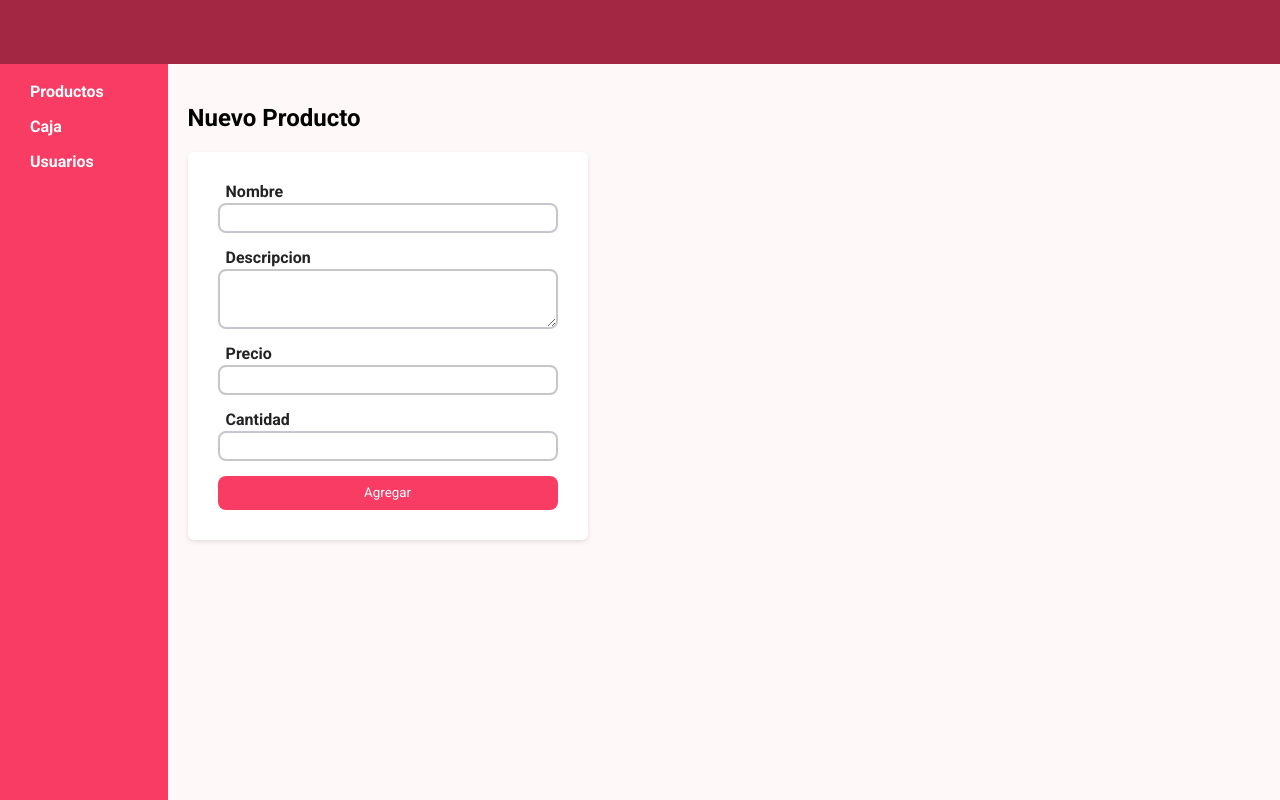
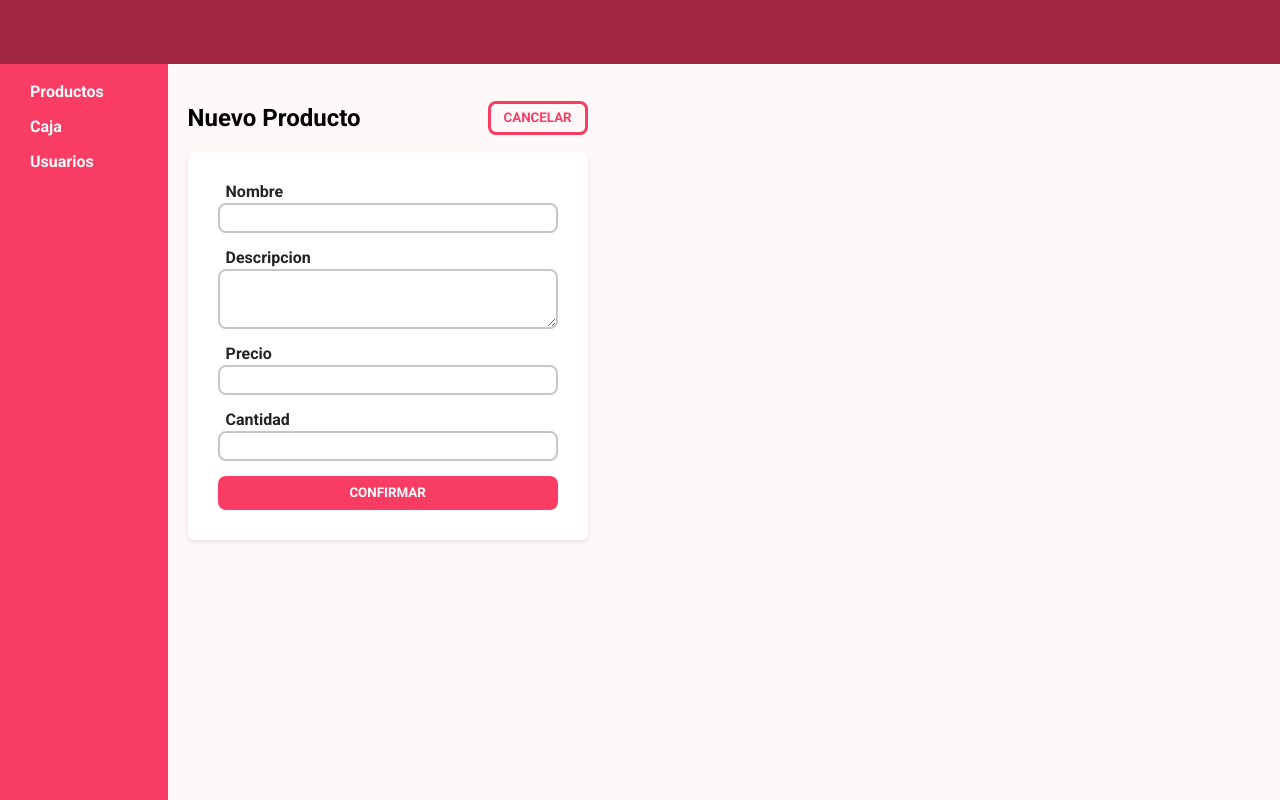
Before and after one commit to joaquindlr/ui-ecommerce-seed, a Next.js app: page /products/new in a window 1280 px wide. Built offline with nearby package versions, Linux system fonts and the light colour scheme.

Commit message:
add product

```diff
--- a/src/app/products/new/new-product.module.scss
+++ b/src/app/products/new/new-product.module.scss
@@ -6,6 +6,17 @@
   display: flex;
   flex-direction: column;
   width: 100%;
+
+  .new-product__header {
+    display: flex;
+    align-items: center;
+    justify-content: space-between;
+    width: 400px;
+  }
+
+  .new-product__header-button {
+    width: 100px;
+  }
 
   .new-product__input {
     margin-bottom: 15px;
--- a/src/app/products/new/page.tsx
+++ b/src/app/products/new/page.tsx
@@ -5,12 +5,15 @@ import { Button, Card, Input } from "@/components/atomics";
 import style from "./new-product.module.scss";
 import { useState } from "react";
 import { InputEvent } from "@/types/general.types";
+import { useRouter } from "next/navigation";
+import { addProduct } from "@/services/ProductService";
 
 export default function NewProduct() {
   const [name, setName] = useState("");
   const [description, setDescription] = useState("");
   const [price, setPrice] = useState("");
   const [stock, setStock] = useState("");
+  const router = useRouter();
 
   function onChangeName(e: InputEvent) {
     setName(e.target.value);
@@ -28,9 +31,30 @@ export default function NewProduct() {
     setStock(e.target.value);
   }
 
+  async function handleConfirm() {
+    const newProduct = {
+      name,
+      description,
+      price: parseInt(price, 10),
+      stock: parseInt(stock, 10),
+    };
+    await addProduct(newProduct);
+  }
+
+  function handleCancel() {
+    router.back();
+  }
+
   return (
     <div className={style["new-product"]}>
-      <h2>Nuevo Producto</h2>
+      <div className={style["new-product__header"]}>
+        <h2>Nuevo Producto</h2>
+        <div className={style["new-product__header-button"]}>
+          <Button outlaned onClick={handleCancel}>
+            CANCELAR
+          </Button>
+        </div>
+      </div>
       <div className={style["new-product__card"]}>
         <Card>
           <form className={style["new-product__form"]}>
@@ -51,7 +75,7 @@ export default function NewProduct() {
             <div className={style["new-product__input"]}>
               <Input value={stock} onChange={onChangeStock} label="Cantidad" />
             </div>
-            <Button>Agregar</Button>
+            <Button onClick={handleConfirm}>CONFIRMAR</Button>
           </form>
         </Card>
       </div>
--- a/src/app/products/page.tsx
+++ b/src/app/products/page.tsx
@@ -13,6 +13,7 @@ import { getAllProducts } from "../../services/ProductService";
 
 const Products = () => {
   const [products, setProducts] = useState<Product[]>();
+  const router = useRouter();
 
   async function getData() {
     const data = await getAllProducts();
@@ -22,8 +23,6 @@ const Products = () => {
   useEffect(function () {
     getData();
   }, []);
-
-  const router = useRouter();
 
   function goToNewProduct() {
     router.push("/products/new");
--- a/src/components/atomics/Button/button.module.scss
+++ b/src/components/atomics/Button/button.module.scss
@@ -7,6 +7,7 @@
   border-style: none;
   color: $light-color;
   border-radius: 8px;
+  font-weight: 700;
   cursor: pointer;
 
   &:hover {
@@ -17,3 +18,19 @@
     background-color: $bg-color-1;
   }
 }
+
+.button--outlined {
+  background-color: transparent;
+  border: 3px solid $primary-color;
+  color: $primary-color;
+
+  &:hover {
+    background-color: $bg-color-hover-1;
+    color: $light-color;
+  }
+
+  &:active {
+    background-color: $bg-color-1;
+    color: $light-color;
+  }
+}
--- a/src/components/atomics/Button/index.tsx
+++ b/src/components/atomics/Button/index.tsx
@@ -5,19 +5,23 @@ import { font } from "@/assets/fonts";
 const Button = ({
   children,
   onClick,
+  outlaned,
 }: {
   children: ReactNode;
   onClick?: React.MouseEventHandler<HTMLButtonElement>;
+  outlaned?: boolean;
 }) => {
   function onClickDefault(e: React.MouseEvent<HTMLButtonElement, MouseEvent>) {
     e.preventDefault();
     onClick && onClick(e);
   }
+
+  const className = outlaned
+    ? `${style["button"]} ${style["button--outlined"]} ${font.className}`
+    : `${style["button"]} ${font.className}`;
+
   return (
-    <button
-      onClick={onClickDefault}
-      className={`${style["button"]} ${font.className}`}
-    >
+    <button onClick={onClickDefault} className={className}>
       {children}
     </button>
   );
--- a/src/services/ProductService.ts
+++ b/src/services/ProductService.ts
@@ -1,3 +1,4 @@
+import { ProductRequest } from "@/types/products.types";
 import httpRequest from "../services/HttpRequest";
 
 async function getAllProducts() {
@@ -9,4 +10,12 @@ async function getAllProducts() {
   }
 }
 
-export { getAllProducts };
+async function addProduct(productRequest: ProductRequest) {
+  try {
+    await httpRequest.post("/products", productRequest);
+  } catch (e) {
+    console.warn(e);
+  }
+}
+
+export { getAllProducts, addProduct };
```
Also changed, not shown: src/types/products.types.ts (+8 -0 lines).
